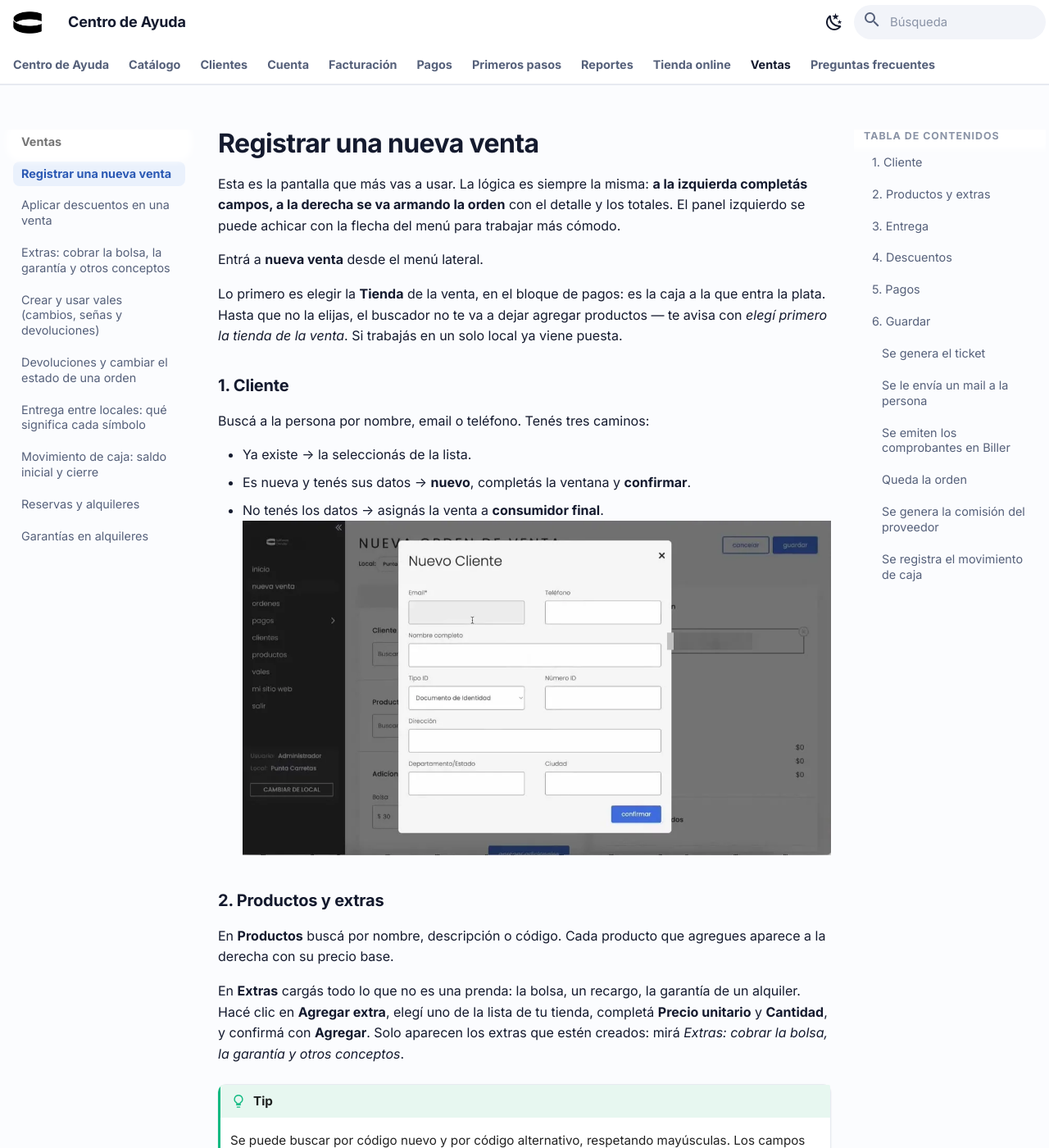
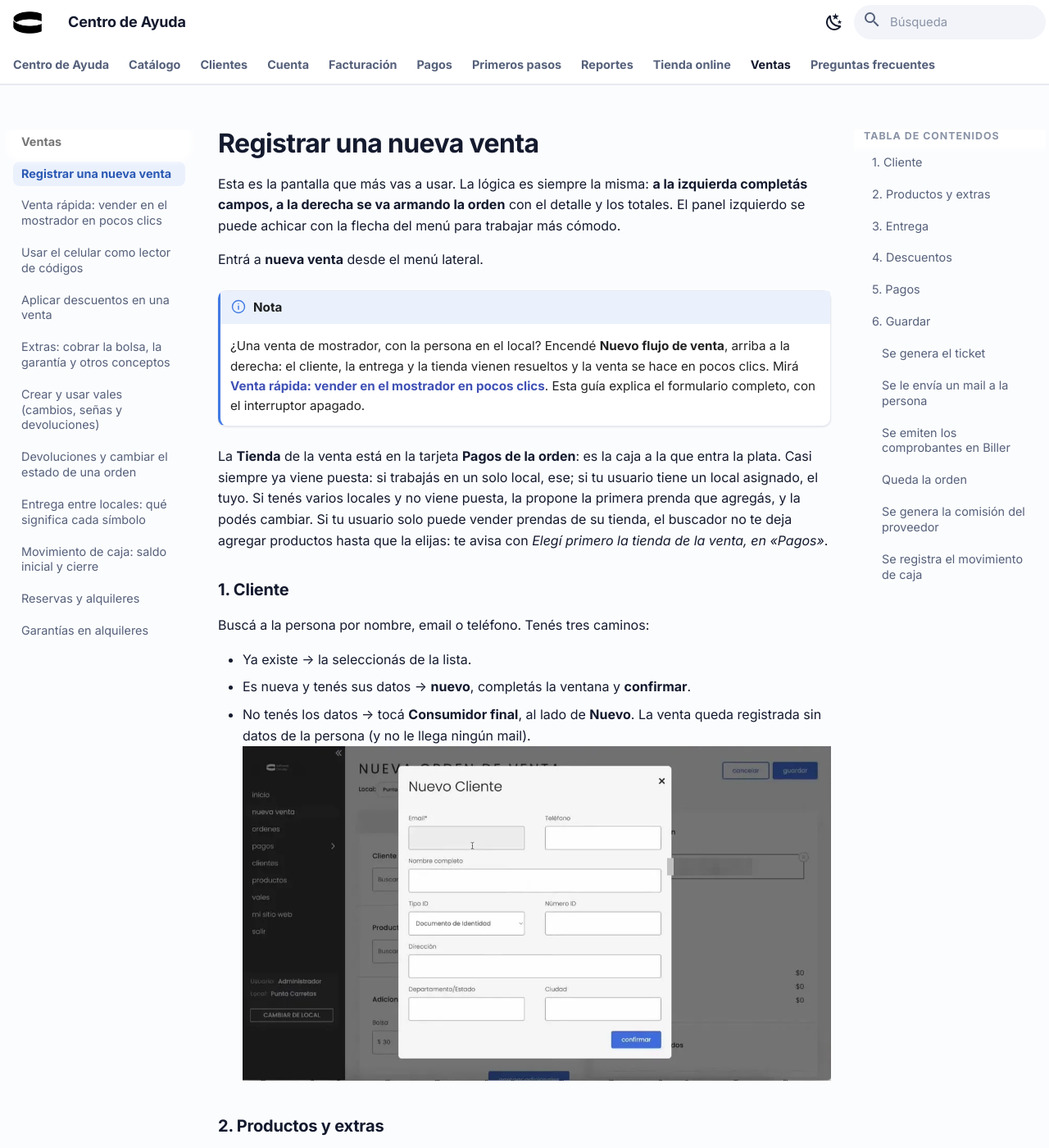
Before and after one commit to CircularSoftware/sc-docs, an MkDocs documentation site: the page built from docs/ventas/nueva-venta.md, in a window 1280 px wide and 1400 px high. Shown: the whole window at 82% size. Built offline with MkDocs 1.6.1 and Material for MkDocs 9.7.7, drawn with Linux system fonts in a browser that asks for light colours; some of the changed text lies outside the part shown.

Commit message:
docs: sync from Notion [skip ci]

```diff
--- a/docs/ventas/nueva-venta.md
+++ b/docs/ventas/nueva-venta.md
@@ -4,7 +4,9 @@
 order: 10
 type: Guía
 aliases: cómo hago una venta, no me deja hacer la orden, consumidor final, buscar
-  el producto por código, siempre tengo que agregar al cliente
+  el producto por código, siempre tengo que agregar al cliente, pagar todo, pagar
+  con dos medios, elegí primero la tienda de la venta, dónde elijo la tienda, cargar
+  un vale, escanear la etiqueta
 ---
 
 # Registrar una nueva venta
@@ -13,7 +15,10 @@
 
 Entrá a **nueva venta** desde el menú lateral.
 
-Lo primero es elegir la **Tienda** de la venta, en el bloque de pagos: es la caja a la que entra la plata. Hasta que no la elijas, el buscador no te va a dejar agregar productos — te avisa con *elegí primero la tienda de la venta*. Si trabajás en un solo local ya viene puesta.
+!!! note "Nota"
+    ¿Una venta de mostrador, con la persona en el local? Encendé **Nuevo flujo de venta**, arriba a la derecha: el cliente, la entrega y la tienda vienen resueltos y la venta se hace en pocos clics. Mirá [Venta rápida: vender en el mostrador en pocos clics](https://app.notion.com/p/40244bec059281838402ecbff3348f37). Esta guía explica el formulario completo, con el interruptor apagado.
+
+La **Tienda** de la venta está en la tarjeta **Pagos de la orden**: es la caja a la que entra la plata. Casi siempre ya viene puesta: si trabajás en un solo local, ese; si tu usuario tiene un local asignado, el tuyo. Si tenés varios locales y no viene puesta, la propone la primera prenda que agregás, y la podés cambiar. Si tu usuario solo puede vender prendas de su tienda, el buscador no te deja agregar productos hasta que la elijas: te avisa con *Elegí primero la tienda de la venta, en «Pagos»*.
 
 ### 1. Cliente
 
@@ -21,17 +26,17 @@
 
 - Ya existe → la seleccionás de la lista.
 - Es nueva y tenés sus datos → **nuevo**, completás la ventana y **confirmar**.
-- No tenés los datos → asignás la venta a **consumidor final**.
+- No tenés los datos → tocá **Consumidor final**, al lado de **Nuevo**. La venta queda registrada sin datos de la persona (y no le llega ningún mail).
 ![Ventana de alta rápida de cliente desde la venta](/assets/nueva-venta/4d07f4b96c17.webp)
 
 ### 2. Productos y extras
 
-En **Productos** buscá por nombre, descripción o código. Cada producto que agregues aparece a la derecha con su precio base.
+En **Productos** buscá por nombre o código. Cada producto que agregues aparece a la derecha con su precio base. Si tenés el celular vinculado como lector, escaneá la etiqueta y la prenda se agrega sola: mirá [Usar el celular como lector de códigos](https://app.notion.com/p/40244bec059281f0be88c621023b6ce3).
 
 En **Extras** cargás todo lo que no es una prenda: la bolsa, un recargo, la garantía de un alquiler. Hacé clic en **Agregar extra**, elegí uno de la lista de tu tienda, completá **Precio unitario** y **Cantidad**, y confirmá con **Agregar**. Solo aparecen los extras que estén creados: mirá *Extras: cobrar la bolsa, la garantía y otros conceptos*.
 
 !!! tip "Tip"
-    Se puede buscar por código nuevo y por código alternativo, respetando mayúsculas. Los campos con asterisco rojo son obligatorios.
+    Se puede buscar por el código del producto (`PR_…`), por el código alternativo o solo por los últimos números de cualquiera de los dos. No importan las mayúsculas ni los acentos. Los campos con asterisco rojo son obligatorios.
 
 ### 3. Entrega
 
@@ -39,7 +44,7 @@
 
 | Situación | Toggle | Por qué |
 | --- | --- | --- |
-| La persona está en el local | **Activado** | Se lleva la prenda en el momento, la entrega queda cerrada. |
+| La persona está en el local | **Activado** | Se lleva la prenda en el momento, la entrega queda cerrada. La orden solo se guarda con el total pagado. |
 | Venta por WhatsApp o Instagram | **Desactivado** | El producto deja de estar disponible para otros, pero queda marcado como pendiente de preparar y entregar o enviar. |
 
 Después hacé clic en **confirmar entrega**.
@@ -54,13 +59,15 @@
 
 ### 5. Pagos
 
-En **Agregar Pago** elegí el **Tipo de Pago**, poné el **Valor de Pago** y hacé clic en **Agregar Pago**. Podés cargar varios pagos para una misma orden — por ejemplo una parte en efectivo y el resto con débito.
+En **Agregar pago** elegí el **Tipo de pago**. Debajo, la pantalla te dice cuánto cobrar con ese medio: *Para cancelar la orden con este medio, ingresá $…*. Si tu tienda tiene precios distintos por medio de pago, ese importe ya los tiene en cuenta.
 
-En cada pago podés elegir además **cómo se informa**: el **Importe pagado** (lo que te dieron), el **Importe de la orden**, un **Porcentaje de la orden** o **Todo lo restante**. Esa última opción es la más cómoda para cerrar: calcula sola lo que falta.
+- **Paga todo con un medio** → tocá **Pagar todo ($…)**. Registra el saldo entero con ese medio, sin tipear nada.
+- **Paga una parte** → escribí en **Valor de pago** el importe que te dieron y tocá **Agregar pago**. Después elegí el otro medio y repetí, o tocá **Pagar todo** para el resto. Así cargás, por ejemplo, una parte en efectivo y el resto con débito.
+El importe de cada pago es lo que recibiste con ese medio; no puede superar lo que falta pagar.
 
-Mirá el campo **POR ABONAR** del panel derecho: mientras quede saldo aparece en rojo, y recién cuando llega a $0 se pone en verde. Ahí la orden está lista para guardarse.
+Mirá el campo **Por abonar** del panel derecho: mientras quede saldo aparece en rojo, y recién cuando llega a $0 se pone en verde. Ahí la orden está lista para guardarse.
 
-Si la persona tiene un vale a favor, cargálo antes en **Agregar Vale**.
+Si la persona tiene un vale a favor, cargálo antes en **Agregar vale** con su ID. El vale se usa entero: si vale más que la compra, la diferencia vuelve en un vale nuevo, que aparece al guardar.
 
 ![Pagos cargados y saldo en cero](/assets/nueva-venta/ef143c827a50.webp)
 
@@ -76,7 +83,7 @@
 
 #### Se le envía un mail a la persona
 
-Con su orden y el mismo ticket adjunto. **No hace falta imprimirlo.**
+Con su orden y el mismo ticket adjunto. **No hace falta imprimirlo.** Una venta a **Consumidor final** no manda mail: si la persona lo quiere, elegila como cliente.
 
 #### Se emiten los comprobantes en Biller
 
@@ -106,4 +113,4 @@
 !!! video "Video"
     Ver el video tutorial: [https://youtu.be/PBsSGpr0zOY](https://youtu.be/PBsSGpr0zOY)
 
-<p class="doc-aliases" markdown>Términos relacionados: cómo hago una venta, no me deja hacer la orden, consumidor final, buscar el producto por código, siempre tengo que agregar al cliente</p>
+<p class="doc-aliases" markdown>Términos relacionados: cómo hago una venta, no me deja hacer la orden, consumidor final, buscar el producto por código, siempre tengo que agregar al cliente, pagar todo, pagar con dos medios, elegí primero la tienda de la venta, dónde elijo la tienda, cargar un vale, escanear la etiqueta</p>
```
Also changed, not shown: docs/ventas/celular-lector-de-codigos.md (added, +84 -0 lines), docs/ventas/venta-rapida.md (added, +108 -0 lines), docs/ventas/.pages, manifest.json.
